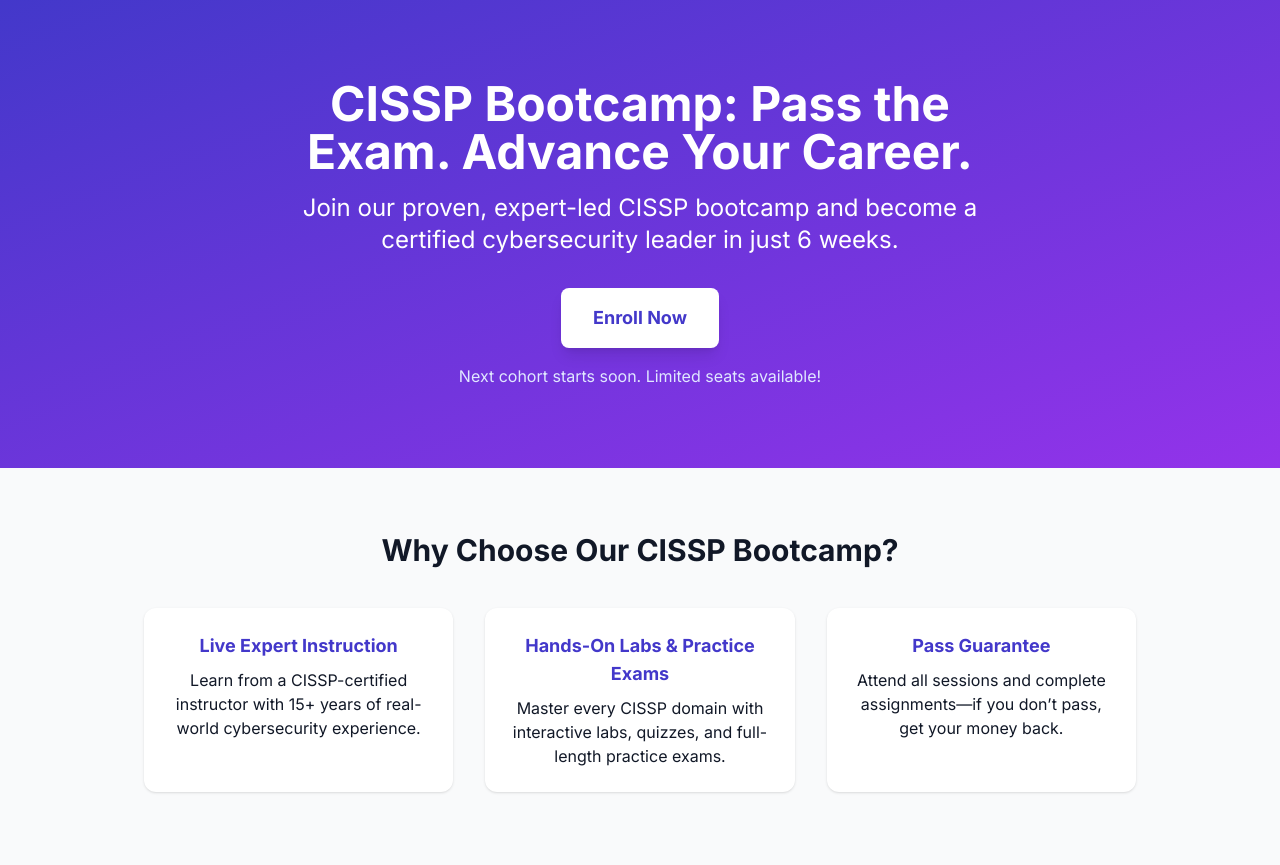
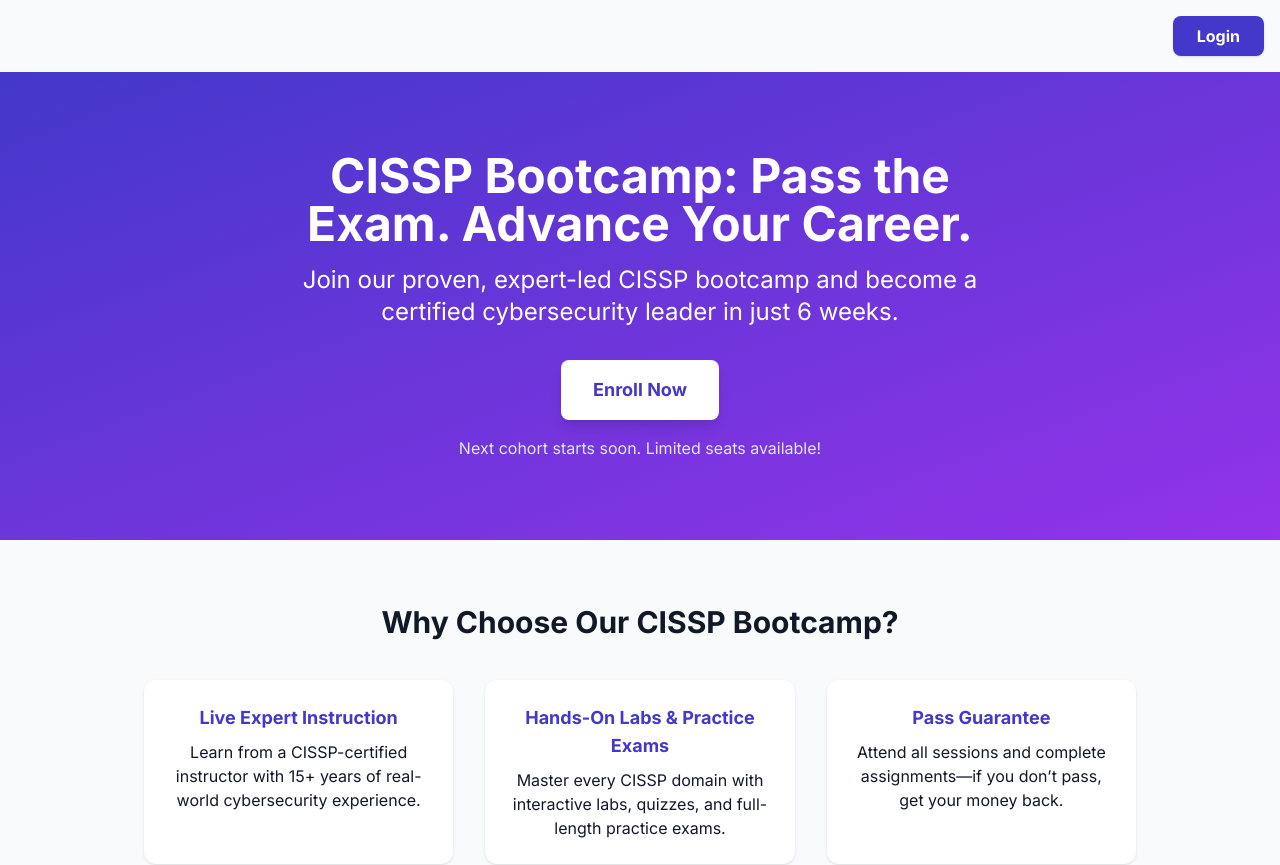
Before and after one commit to vcprimiani/portfolio, a React (Vite) app: page / in a window 1280 px wide. Shown: the top 865 px of the page. Built offline with nearby package versions, Linux system fonts and the light colour scheme.

Commit message:
Enhance CisspLanding component: Add login button with authentication modal, maintain existing layout and content structure. Integrate useState for managing modal visibility.

```diff
--- a/src/components/CisspLanding.tsx
+++ b/src/components/CisspLanding.tsx
@@ -1,5 +1,6 @@
-import React from 'react'
+import React, { useState } from 'react'
 import BootcampContactForm from './BootcampContactForm'
+import Auth from './Auth'
 
 const faqs = [
   {
@@ -20,8 +21,21 @@ const faqs = [
   },
 ]
 
-const CisspLanding: React.FC = () => (
+const CisspLanding: React.FC = () => {
+  const [showAuth, setShowAuth] = useState(false)
+
+  return (
     <div className="bg-gray-50 min-h-screen">
+      {/* Top Bar with Login Button */}
+      <div className="flex justify-end items-center p-4">
+        <button
+          onClick={() => setShowAuth(true)}
+          className="bg-indigo-700 text-white font-bold px-6 py-2 rounded-lg shadow hover:bg-indigo-800 transition"
+        >
+          Login
+        </button>
+      </div>
+
       {/* Hero Section */}
       <section className="bg-gradient-to-br from-indigo-700 to-purple-600 text-white py-20 px-4">
         <div className="max-w-3xl mx-auto text-center">
@@ -116,7 +130,24 @@ const CisspLanding: React.FC = () => (
           ))}
         </div>
       </section>
+
+      {/* Auth Modal */}
+      {showAuth && (
+        <div className="fixed inset-0 z-50 flex items-center justify-center bg-black bg-opacity-50">
+          <div className="relative bg-white rounded-lg shadow-lg w-full max-w-md mx-auto">
+            <button
+              onClick={() => setShowAuth(false)}
+              className="absolute top-2 right-2 text-gray-500 hover:text-gray-700 text-2xl font-bold"
+              aria-label="Close"
+            >
+              ×
+            </button>
+            <Auth />
+          </div>
+        </div>
+      )}
     </div>
   )
+}
 
 export default CisspLanding
```
Lines whose indentation alone changed are shown as unchanged.
